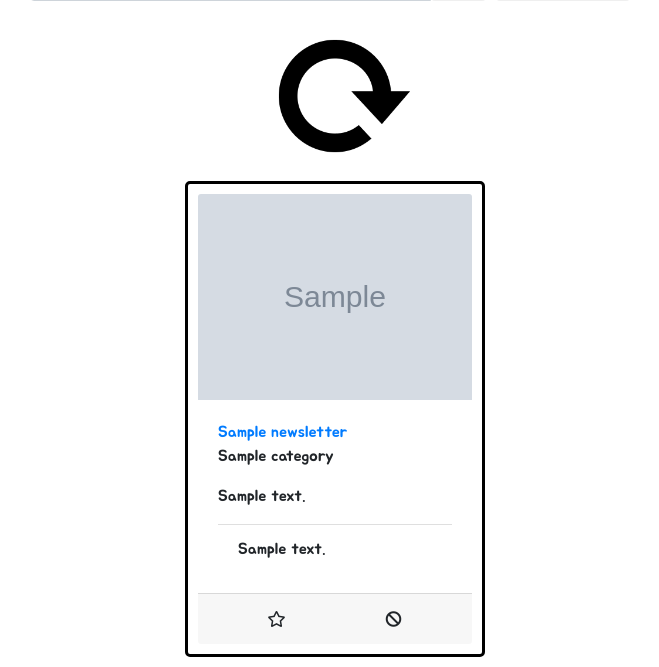
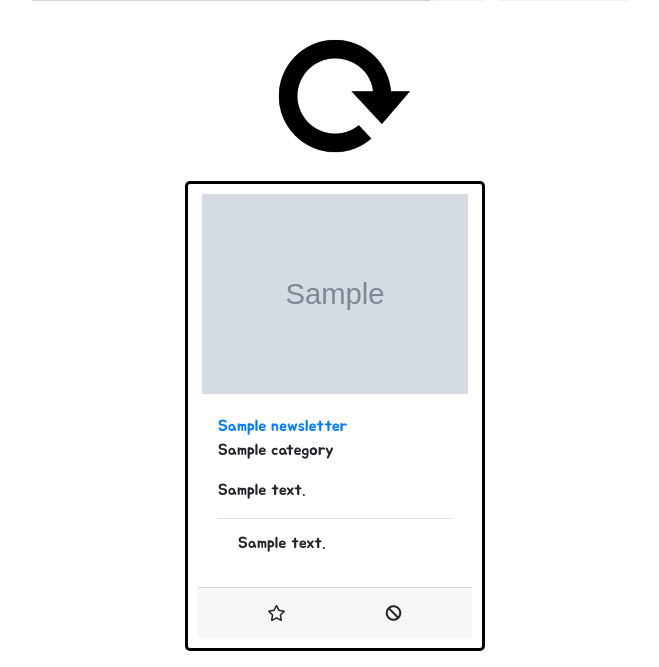
Before and after one commit to chochoq/newpyeonham, a Flask app: template templates/index.html in a window 1280 px wide. Shown: the part 327-994 px from the top of the page, without its empty margins (305-964 px from the left). Run offline with Flask 2, Linux system fonts and the light colour scheme; the template is opened without the code that fills it: most values are stand-ins (such as "Sample title", 1, 10 or a date in 2020); grey boxes marked "Sample" are stand-in pictures; some libraries are stand-ins or nearby versions.

Commit message:
이미지 크기 고정

```diff
--- a/static/css/letterStyle.css
+++ b/static/css/letterStyle.css
@@ -21,6 +21,10 @@
     padding: 10px;
     border: black solid;
     border-radius: 5px;
+}
+
+.letter img{
+    height: 200px;
 }
 
 .letter .md-form{
```
